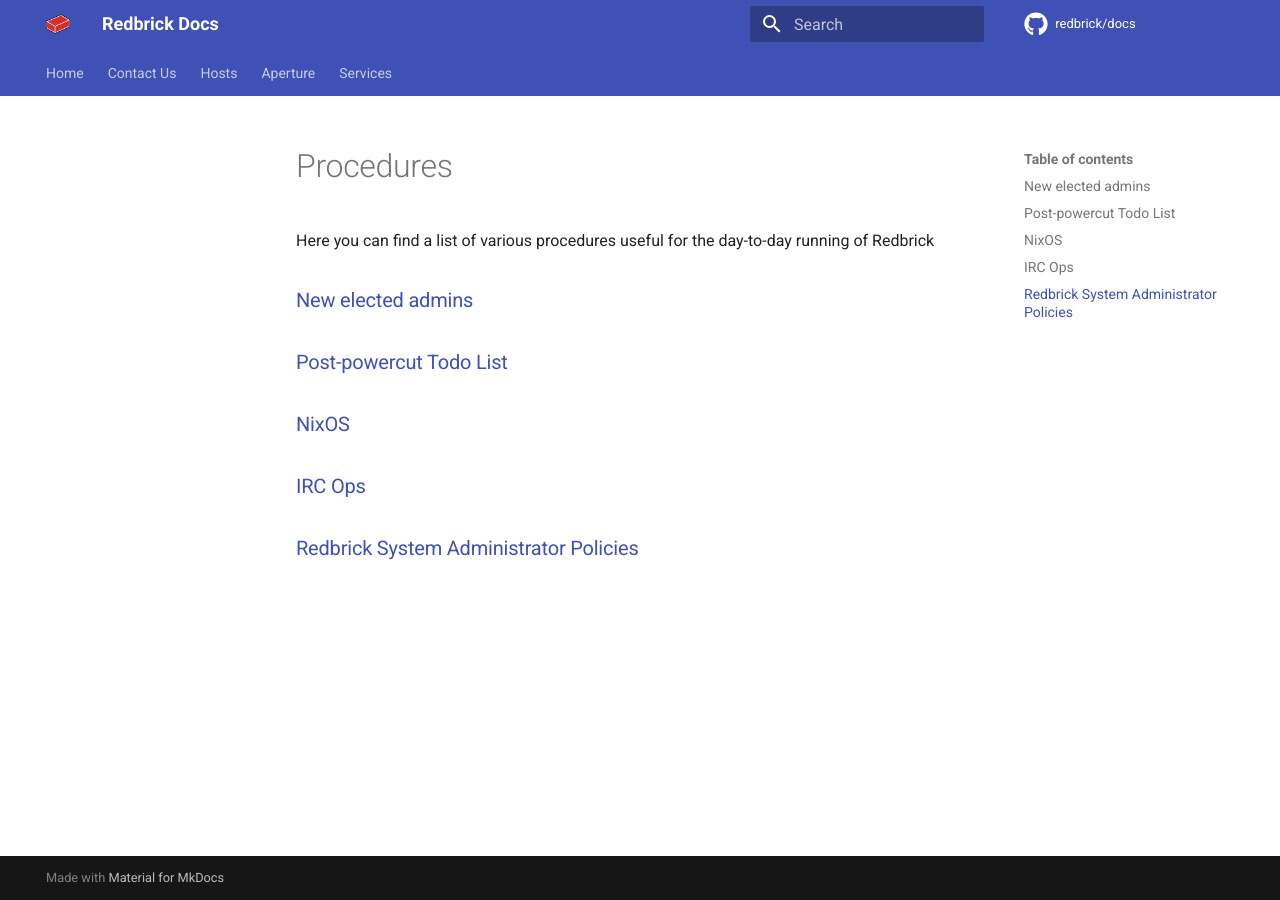
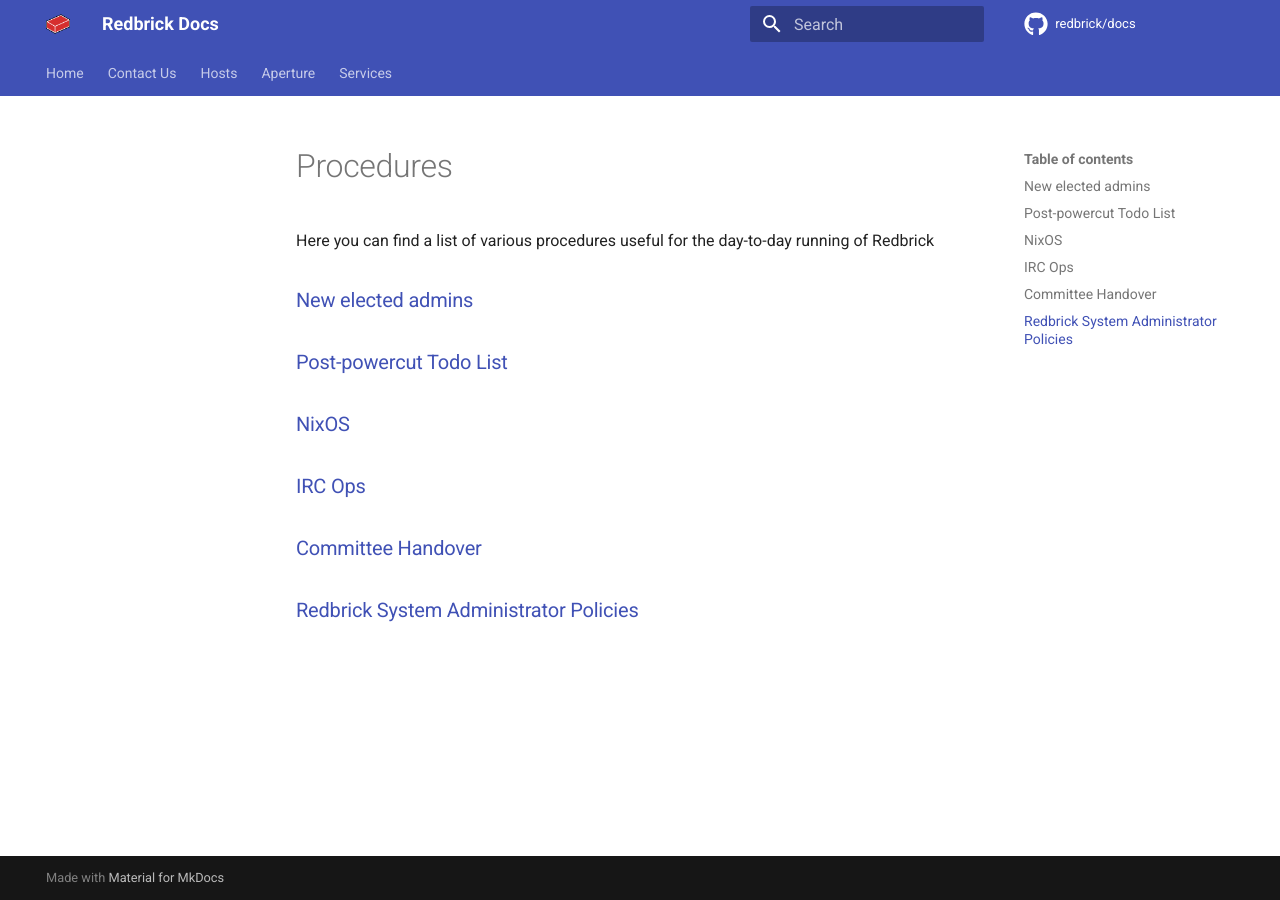
Before and after one commit to redbrick/docs, an MkDocs documentation site: the page built from docs/procedures/index.md, in a window 1280 px wide. Built offline with MkDocs 1.6.1 and Material for MkDocs 9.7.7, drawn with Linux system fonts in a browser that asks for light colours; comment, search, counter and statistics services are not loaded.

Commit message:
move handover into procedures

```diff
--- a/docs/procedures/index.md
+++ b/docs/procedures/index.md
@@ -6,4 +6,5 @@
 ### [Post-powercut Todo List](post-powercut.md)
 ### [NixOS](nixos.md)
 ### [IRC Ops](irc-ops.md)
+### [Committee Handover](handover.md)
 ### [Redbrick System Administrator Policies](policies.md)
```
Also changed, not shown: docs/procedures/handover.md (renamed from docs/handover.md).
